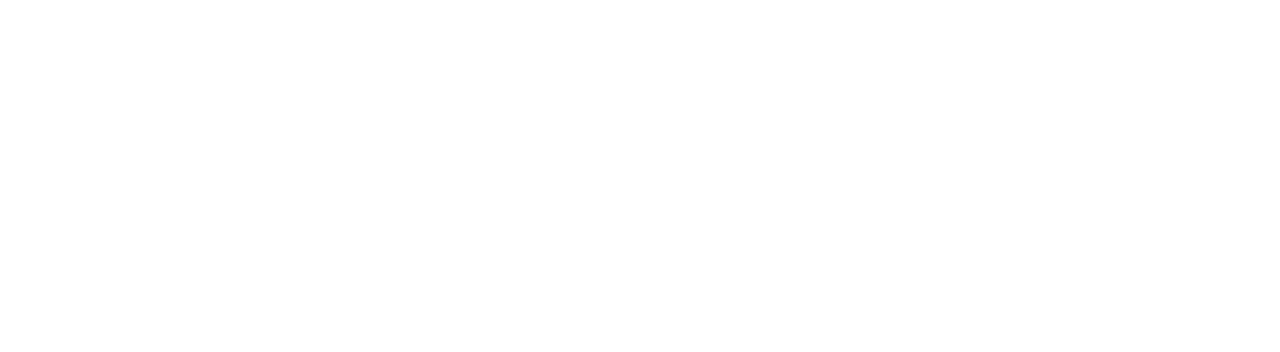
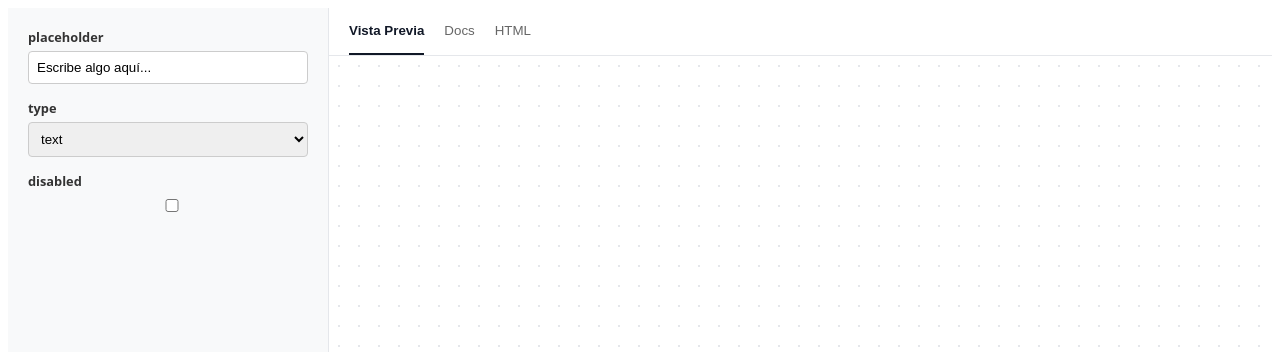
Before and after one commit to jhonatanisc/skparate, a website built with Vite: page index.html in a window 1280 px wide. Shown: the top 352 px of the page. Built offline with nearby package versions, Linux system fonts and the light colour scheme.

Commit message:
Reemplaza my-element con skparate-viewer y elimina el archivo de estilos CSS

```diff
--- a/index.html
+++ b/index.html
@@ -1,16 +1,33 @@
 <!doctype html>
 <html lang="en">
+
 <head>
   <meta charset="UTF-8" />
   <link rel="icon" type="image/svg+xml" href="/vite.svg" />
   <meta name="viewport" content="width=device-width, initial-scale=1.0" />
   <title>skparate</title>
   <link rel="stylesheet" href="./src/index.css" />
-    <script type="module" src="/src/my-element.js"></script>
+  <script type="module" src="/src/skparate-viewer.js"></script>
 </head>
+
 <body>
-    <my-element>
-      <h1>Vite + Lit</h1>
-    </my-element>
+  <skparate-viewer id="demo"></skparate-viewer>
+
+  <script>
+    const viewer = document.getElementById('demo');
+
+    // Aquí le decimos que "simule" ser un componente <input>
+    viewer.element = 'input';
+
+    // Definimos las props que queremos probar en el sidebar
+    viewer.config = {
+      props: [
+        { name: 'placeholder', type: 'String', default: 'Escribe algo aquí...' },
+        { name: 'type', type: 'text|password|date|color', default: 'text' },
+        { name: 'disabled', type: 'Boolean', default: false }
+      ]
+    };
+  </script>
 </body>
+
 </html>
--- a/src/index.css
+++ /dev/null
@@ -1,29 +0,0 @@
-:root {
-  font-family: system-ui, Avenir, Helvetica, Arial, sans-serif;
-  line-height: 1.5;
-  font-weight: 400;
-
-  color-scheme: light dark;
-  color: rgba(255, 255, 255, 0.87);
-  background-color: #242424;
-
-  font-synthesis: none;
-  text-rendering: optimizeLegibility;
-  -webkit-font-smoothing: antialiased;
-  -moz-osx-font-smoothing: grayscale;
-}
-
-body {
-  margin: 0;
-  display: flex;
-  place-items: center;
-  min-width: 320px;
-  min-height: 100vh;
-}
-
-@media (prefers-color-scheme: light) {
-  :root {
-    color: #213547;
-    background-color: #ffffff;
-  }
-}
```
Lines whose indentation alone changed are shown as unchanged.
